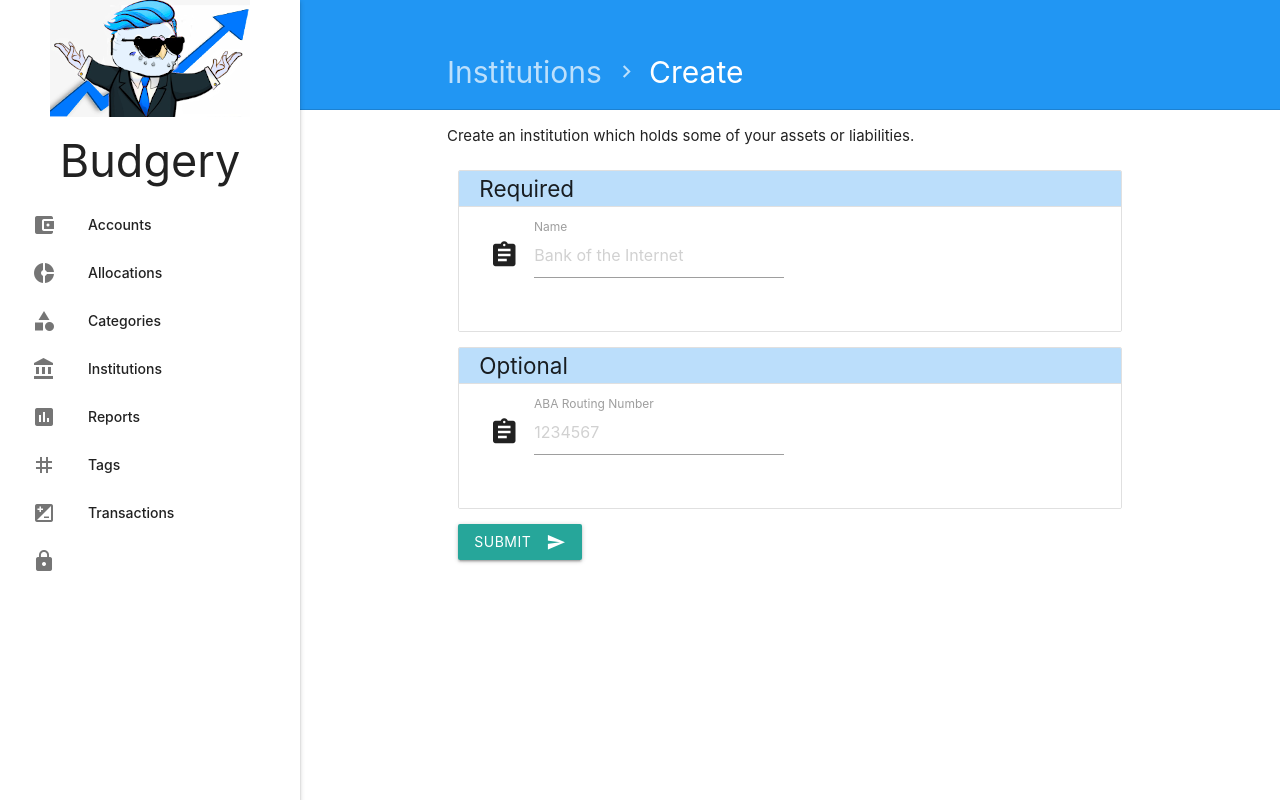
After one commit to EliRibble/budgery, a FastAPI app: template templates/institution-create.html.jinja in a window 1280 px wide. The commit adds this page. Run offline with FastAPI, Linux system fonts and the light colour scheme; the template is opened without the code that fills it, so the values that code supplies are empty; parts of the project's set-up code (start-up, migrations or seed data) failed here and were passed over.

Commit message:
Add form to create an institution.
It's got nice optional/required headers.

```diff
--- a/budgery/main.py
+++ b/budgery/main.py
@@ -104,6 +104,14 @@ async def institution(request: Request):
 		"request": request,
 		"user": user_})
 
+@app.get("/institution/create")
+async def institution_create(request: Request):
+	user_ = request.session.get("user")
+	return templates.TemplateResponse("institution-create.html.jinja", {
+		"current_page": "institution",
+		"request": request,
+		"user": user_})
+
 @app.get("/report")
 async def report(request: Request):
 	user_ = request.session.get("user")
--- a/static/css/budgery.css
+++ b/static/css/budgery.css
@@ -6,6 +6,21 @@ header, main, footer {
 	header, main, footer {
 		padding-left: 0;
 	}
+}
+
+li.collection-header h1 {
+	font-size: 1.5rem;
+	margin: 0;
+	line-height: 1rem;
+}
+
+.logo-container {
+	text-align:center;
+}
+.logo-container h1 {
+	font-size: 3.0rem;
+	margin: 1rem;
+	margin-block-start: 0;
 }
 
 nav.top-nav {
@@ -22,12 +37,3 @@ nav .breadcrumb {
 nav .nav-wrapper {
 	padding-top: 40px;
 }
-
-.logo-container {
-	text-align:center;
-}
-.logo-container h1 {
-	font-size: 3.0rem;
-	margin: 1rem;
-	margin-block-start: 0;
-}
--- /dev/null
+++ b/templates/institution-create.html.jinja
@@ -0,0 +1,44 @@
+{% extends "base.html.jinja" %}
+{% set breadcrumbs = [
+	("/institution", "Institutions"),
+	("/institution/create", "Create"),
+] %}
+{% block header %}
+{% include "fragments/breadcrumb.html.jinja" %}
+{% endblock %}
+
+{% block content %}
+<p>Create an institution which holds some of your assets or liabilities.</p>
+<div class="row">
+	<form class="col s12" action="/institution/create" method="POST">
+		<ul class="collection with-header">
+			<li class="collection-header blue lighten-4"><h1>Required</h1>
+			<li class="collection-item">
+				<div class="row">
+					<div class="input-field col s6">
+						<i class="material-icons prefix">assignment</i>
+						<input placeholder="Bank of the Internet" id="name" type="text" class="validate">
+						<label for="name">Name</label>
+					</div>
+				</div>
+			</li>
+		</ul>
+		<ul class="collection with-header">
+			<li class="collection-header blue lighten-4"><h1>Optional</h1></li>
+			<li class="collection-item">
+				<div class="row">
+					<div class="input-field col s6">
+						<i class="material-icons prefix">assignment</i>
+						<input placeholder="1234567" id="aba-routing-number" type="text">
+						<label for="aba-routing-number">ABA Routing Number</label>
+					</div>
+				</div>
+			</li>
+		</ul>
+		<button class="btn waves-effect waves-light" type="submit" name="action">Submit
+			<i class="material-icons right">send</i>
+		</button>
+	</form>
+</div>
+
+{% endblock %}
--- a/templates/institution.html.jinja
+++ b/templates/institution.html.jinja
@@ -1,7 +1,6 @@
 {% extends "base.html.jinja" %}
 {% set breadcrumbs = [
-	("/institution", "Institution"),
-	("/institution/create", "Create"),
+	("/institution", "Institutions"),
 ] %}
 {% block header %}
 {% include "fragments/breadcrumb.html.jinja" %}
```
